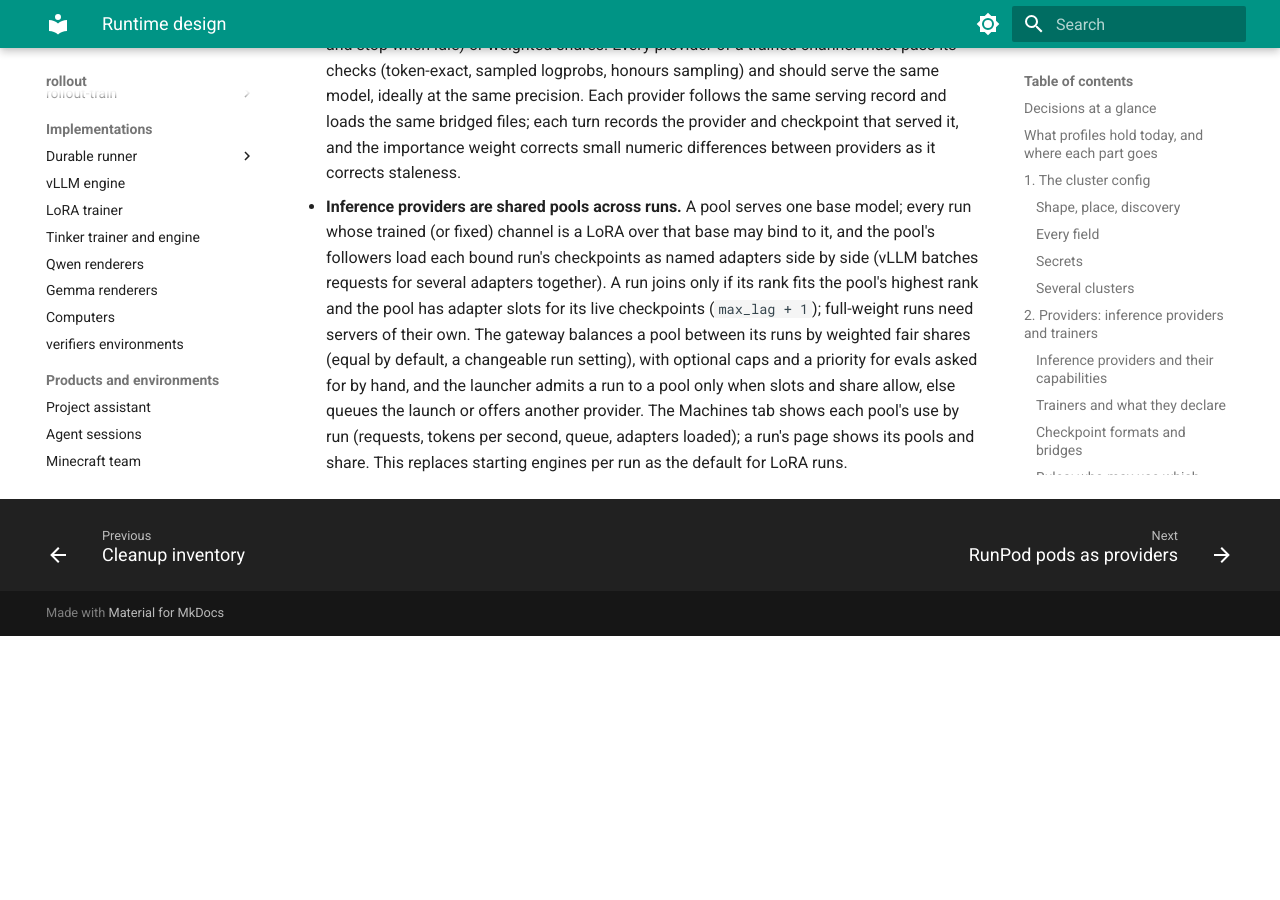
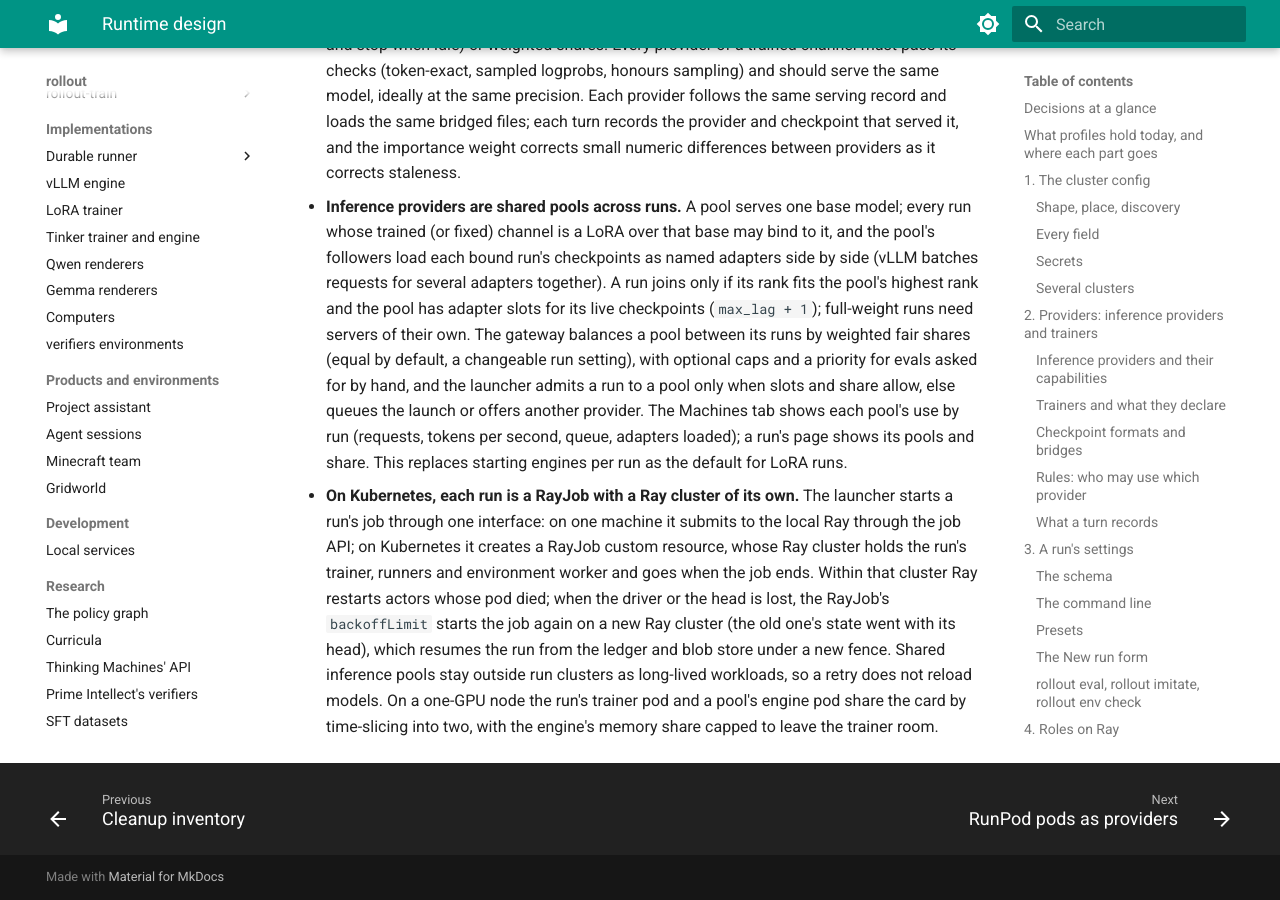
Before and after one commit to by77er/distributed_agents_environments, an MkDocs documentation site: the page built from docs/research/runtime-design.md, in a window 1280 px wide and 900 px high, scrolled down 45212 px. Built offline with MkDocs 1.6.1 and Material for MkDocs 9.7.7, drawn with Linux system fonts in a browser that asks for light colours; before the commit the page ends 45848 px from its top, so only the background shows below that.

Commit message:
Decide that each run on Kubernetes is a RayJob with its own Ray cluster
Co-Authored-By: Claude Opus 5.5 <noreply@anthropic.com>
Claude-Session: https://claude.ai/code/session_01AxRszaiGt82VWkd91J1awf

```diff
--- a/docs/research/runtime-design.md
+++ b/docs/research/runtime-design.md
@@ -1234,3 +1234,11 @@ The user settled the design's open questions on 2026-10-04:
   admits a run to a pool only when slots and share allow, else queues the launch or offers another provider. The
   Machines tab shows each pool's use by run (requests, tokens per second, queue, adapters loaded); a run's page shows
   its pools and share. This replaces starting engines per run as the default for LoRA runs.
+- **On Kubernetes, each run is a RayJob with a Ray cluster of its own.** The launcher starts a run's job through one
+  interface: on one machine it submits to the local Ray through the job API; on Kubernetes it creates a RayJob custom
+  resource, whose Ray cluster holds the run's trainer, runners and environment worker and goes when the job ends.
+  Within that cluster Ray restarts actors whose pod died; when the driver or the head is lost, the RayJob's
+  `backoffLimit` starts the job again on a new Ray cluster (the old one's state went with its head), which resumes
+  the run from the ledger and blob store under a new fence. Shared inference pools stay outside run clusters as
+  long-lived workloads, so a retry does not reload models. On a one-GPU node the run's trainer pod and a pool's
+  engine pod share the card by time-slicing into two, with the engine's memory share capped to leave the trainer room.
```
